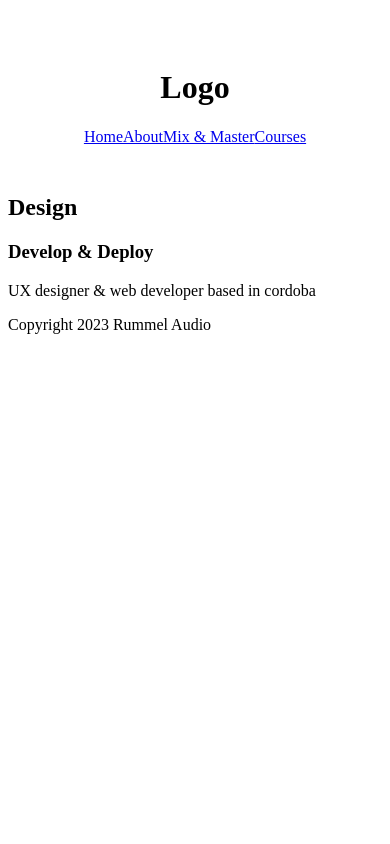
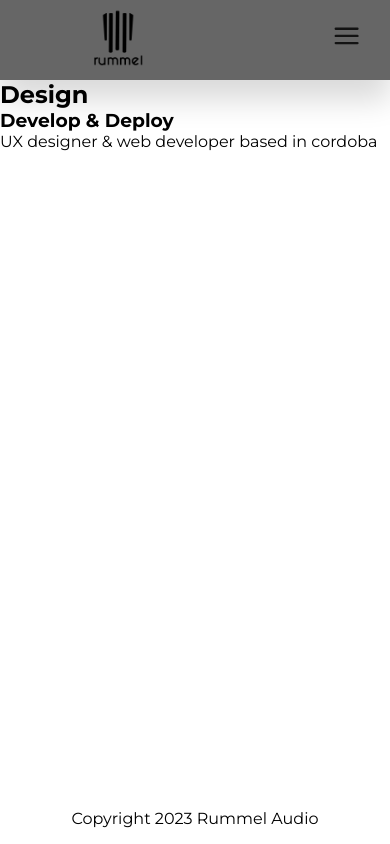
Before and after one commit to maguialiaga/Rummel, a Gatsby site: page / in a window 390 px wide. Built offline with nearby package versions, Linux system fonts and the light colour scheme; Gatsby itself is replaced by a stand-in of ours.

Commit message:
working responsive changes

```diff
--- a/gatsby-config.js
+++ b/gatsby-config.js
@@ -8,5 +8,17 @@
  * @type {import('gatsby').GatsbyConfig}
  */
 module.exports = {
-  plugins: [`gatsby-plugin-styled-components`],
+  plugins: [
+    `gatsby-plugin-styled-components`,
+    {
+      resolve: `gatsby-plugin-google-fonts`,
+      options: {
+        fonts: [
+          `Montserrat:300,400,500,700`,
+          `Inter:wght@200,300,400,500,`, // you can also specify font weights and styles
+        ],
+        display: "swap",
+      },
+    },
+  ],
 };
--- a/package.json
+++ b/package.json
@@ -15,9 +15,12 @@
   "dependencies": {
     "babel-plugin-styled-components": "^2.1.1",
     "gatsby": "^5.8.1",
+    "gatsby-plugin-google-fonts": "^1.0.1",
     "gatsby-plugin-styled-components": "^6.8.0",
     "react": "^18.2.0",
     "react-dom": "^18.2.0",
+    "react-icons": "^4.8.0",
+    "react-router-dom": "^6.10.0",
     "styled-components": "^5.3.9"
   },
   "repository": {
--- /dev/null
+++ b/src/components/Footer.js
@@ -0,0 +1,15 @@
+import React from "react";
+import styled from "styled-components";
+
+const FooterStyles = styled.footer`
+  text-align: center;
+  padding: 1rem;
+`;
+
+export default function Footer() {
+  return (
+    <>
+      <FooterStyles>Copyright 2023 Rummel Audio</FooterStyles>
+    </>
+  );
+}
--- a/src/components/Layout.js
+++ b/src/components/Layout.js
@@ -1,17 +1,38 @@
 import React from "react";
-import Navbar from "./navbar";
+import Navbar from "../components/Navbar";
+import Footer from "./Footer";
+import GlobalStyle from "../globalStyles"; // traigo los estilos globales que van a poder acceder todos
 
+import styled, { ThemeProvider } from "styled-components";
+
+const theme = {
+  color: {
+    text: "black",
+    background: "white",
+  },
+  fonts: {
+    header: "Montserrat",
+    body: "Inter",
+  },
+}; //aca agrego fonts, colors, etc todo lo que va a usar la pag
+
+const LayoutStyles = styled.div`
+  min-height: 100vh;
+  display: grid;
+  grid-template-rows: auto 1fr auto; //esto significa que el navbar va a ocupar el espacio que yo le ponga y el footer lo mismo dentro de esos 100hv, el contenido siempre va a estar envuelto en estos dos y tambien va a tomar al menos 1 fraccion/hole para disponer de ese espacio del medio. El navbar y footer siempre van a estar pegados a los extremos de la pagina
+`;
 export default function Layout({ children }) {
   return (
-    <div className="layout">
-      <Navbar />
-      <div className="content">
-        {children}
-        {/* Content of each page, will inyect this later on */}
-      </div>
-      <footer>
-        <p>Copyright 2023 Rummel Audio</p>
-      </footer>
-    </div>
+    <>
+      <ThemeProvider theme={theme}>
+        <GlobalStyle />
+        <LayoutStyles>
+          <Navbar />
+          {children}
+          {/* Content of each page, will inyect in children, todos van a tener NavBar y Footer*/}
+          <Footer />
+        </LayoutStyles>
+      </ThemeProvider>
+    </>
   );
 }
--- a/src/components/Navbar.js
+++ b/src/components/Navbar.js
@@ -1,68 +1,77 @@
 import { Link } from "gatsby";
-import React from "react";
-import styled from "styled-components";
-
-const Container = styled.div`
-  margin: 3rem auto;
-  max-width: 600px;
-  display: flex;
-  flex-direction: column;
-  align-items: center;
-  justify-content: center;
-`;
-//prueba de cambios con git
-
-// const UserWrapper = styled.div`
-//   display: flex;
-//   align-items: center;
-//   margin: 0 auto 12px auto;
-//   &:last-child {
-//     margin-bottom: 0;
-//   }
-// `
-
-// const Avatar = styled.img`
-//   flex: 0 0 96px;
-//   width: 96px;
-//   height: 96px;
-//   margin: 0;
-// `
-
-// const Description = styled.div`
-//   flex: 1;
-//   margin-left: 18px;
-//   padding: 12px;
-// `
-
-// const Username = styled.h2`
-//   margin: 0 0 12px 0;
-//   padding: 0;
-// `
-
-// const Excerpt = styled.p`
-//   margin: 0;
-// `
-
-// const User = props => (
-//   <UserWrapper>
-//     <Avatar src={props.avatar} alt="" />
-//     <Description>
-//       <Username>{props.username}</Username>
-//       <Excerpt>{props.excerpt}</Excerpt>
-//     </Description>
-//   </UserWrapper>
-// )
+import React, { useEffect, useState } from "react";
+// import { navigate } from "@reach/router";
+// import { useLocation } from "react-router-dom";
+import logo from "../assets/logo-rummel.png";
+import data from "../data/NavBarData";
+import {
+  Nav,
+  NavbarContainer,
+  NavLogo,
+  NavIcon,
+  MobileIcon,
+  NavMenu,
+  NavLinks,
+  NavItem,
+} from "../styles/NavBarStyles";
+import { FiMenu, FiX } from "react-icons/fi";
+import { IconContext } from "react-icons";
 
 export default function Navbar() {
+  const [click, setClick] = useState(false);
+  const [scroll, setScroll] = useState(false);
+
+  // const location = useLocation();
+
+  const handleClick = () => {
+    setClick(!click);
+  };
+
+  // const scrollTo = (id) => {
+  //   const element = document.getElementById(id);
+
+  //   element.scrollIntoView({
+  //     behavior: "smooth",
+  //   });
+  // };
+
+  const closeMobileMenu = () => {
+    setClick(false);
+  };
+  const changeNav = () => {
+    if (window.scrollY >= 80) {
+      setScroll(true);
+    } else {
+      setScroll(false);
+    }
+  };
+
+  useEffect(() => {
+    changeNav();
+    window.addEventListener("scroll", changeNav);
+  }, []);
+
   return (
-    <Container>
-      <h1>Logo</h1>
-      <div className="links">
-        <Link to="/">Home</Link>
-        <Link to="/about">About</Link>
-        <Link to="/mix&master">Mix & Master</Link>
-        <Link to="/courses">Courses</Link>
-      </div>
-    </Container>
+    <>
+      <IconContext.Provider value={{ color: "#131313" }}>
+        <Nav active={scroll} click={click}>
+          <NavbarContainer>
+            <NavLogo to="/" onClick={closeMobileMenu}>
+              <NavIcon src={logo} alt="logo" />
+            </NavLogo>
+            <MobileIcon onClick={handleClick}>
+              {click ? <FiX /> : <FiMenu />}
+            </MobileIcon>
+            <NavMenu onClick={handleClick} click={click}>
+              {data.map((el, index) => (
+                <NavItem key={index}>
+                  <NavLinks to={el.to}>{el.text}</NavLinks>
+                </NavItem>
+              ))}
+            </NavMenu>
+          </NavbarContainer>
+        </Nav>
+      </IconContext.Provider>
+    </>
   );
 }
--- /dev/null
+++ b/src/data/NavBarData.js
@@ -0,0 +1,22 @@
+const data = [
+  {
+    to: "/mix&master",
+    text: "Mix & Mastering",
+    id: "mix&master",
+  },
+  {
+    to: "/courses",
+    text: "Courses",
+  },
+  {
+    to: "/about",
+    text: "About",
+    id: "about",
+  },
+  {
+    to: "/",
+    text: "Contact",
+  },
+];
+
+export default data;
--- /dev/null
+++ b/src/globalStyles.js
@@ -0,0 +1,33 @@
+import styled, { createGlobalStyle } from "styled-components";
+
+const GlobalStyle = createGlobalStyle`
+  *{
+  box-sizing: border-box;
+  margin: 0;
+  padding: 0;
+  font-family: 'Montserrat', sans-serif;
+  }
+`;
+
+export const Container = styled.div`
+  width: 100%;
+  max-width: 1300px;
+  margin-right: auto;
+  margin-left: auto;
+  padding: 0 50px;
+  @media screen and (max-width: 960px) {
+    padding: 0 30px;
+  }
+`;
+
+export default GlobalStyle;
+
+// body{
+//   /* background:${({ theme }) => theme.color.text}; */
+//   color:${({ theme }) => theme.color.text};
+//   font-family:${({ theme }) => theme.fonts.body}, sans-serif;
+// }
+
+// h1 h2 h3 {
+//   font-family:${({ theme }) => theme.fonts.header}, sans-serif;
+// }
--- /dev/null
+++ b/src/styles/NavBarStyles.js
@@ -0,0 +1,187 @@
+import styled from "styled-components";
+import { Container } from "../globalStyles";
+import { Link } from "gatsby";
+
+export const Nav = styled.nav`
+  background-color: rgb(0, 0, 0, 0.6);
+  backdrop-filter: blur(8px);
+  box-shadow: 0 20px 30px rgb(0, 0, 0, 0.15);
+  /* width: 100%; */
+  height: 80px;
+  display: flex;
+  justify-content: center;
+  align-items: center;
+  font-size: 1rem;
+  /* position: fixed; */
+  position: sticky;
+  top: 0;
+  z-index: 999;
+  @media screen and (max-width: 960px) {
+    transition: 0.8s all ease;
+  }
+`;
+
+export const NavbarContainer = styled(Container)`
+  display: flex;
+  justify-content: space-between;
+  height: 80px;
+  z-index: 1;
+  width: 100%;
+  max-width: 1000px;
+  ${Container}
+`;
+
+export const NavLogo = styled(Link)`
+  justify-self: flex-start;
+  cursor: pointer;
+  text-decoration: none;
+  font-size: 2rem;
+  display: flex;
+  align-items: center;
+  z-index: 50;
+  margin-left: 2rem;
+`;
+
+export const NavIcon = styled.img`
+  margin-right: 0 0.5rem;
+  width: 7rem;
+`;
+
+export const MobileIcon = styled.div`
+  display: none;
+  z-index: 50;
+  @media screen and (max-width: 960px) {
+    display: block;
+    position: absolute;
+    top: 0;
+    right: 0;
+    transform: translate(-100%, 60%);
+    font-size: 1.8rem;
+    cursor: pointer;
+  }
+`;
+
+export const NavMenu = styled.ul`
+  display: flex;
+  align-items: center;
+  list-style: none;
+  text-align: center;
+  width: 100%;
+  @media screen and (max-width: 960px) {
+    flex-direction: column;
+    width: 100%;
+    height: 90vh;
+    position: fixed;
+    padding-top: 30%;
+    top: 0;
+    left: 0;
+    opacity: ${({ click }) => (click ? 1 : 0)};
+    visibility: ${({ click }) => (click ? "visible" : "hidden")};
+    transform: translateY(${({ click }) => (click ? "0" : "-10px")});
+    transition: opacity 0.5s ease;
+    background-color: rgb(0, 0, 0, 0.6);
+  }
+  > li:first-child {
+    margin-left: auto;
+  }
+`;
+
+export const NavItem = styled.li`
+  height: 80px;
+  cursor: pointer;
+  @media screen and (max-width: 960px) {
+    width: 100%;
+    &:hover {
+      border: none;
+    }
+  }
+`;
+
+export const NavLinks = styled(Link)`
+  color: black;
+  display: flex;
+  align-items: center;
+  text-decoration: none;
+  padding: 0.5rem 1rem;
+  height: 100%;
+  &:hover {
+    color: #fff;
+    transition: all 0.3s ease;
+  }
+  @media screen and (max-width: 960px) {
+    text-align: center;
+    padding: 2rem;
+    width: 100%;
+    display: table;
+    &:hover {
+      color: #fff;
+      transition: all 0.3s ease;
+    }
+  }
+`;
+
+export const NavBtnLink = styled(Link)`
+  display: flex;
+  justify-content: center;
+  align-items: center;
+  text-decoration: none;
+  padding: 8px 16px;
+  height: 100%;
+  width: 100%;
+  border: none;
+  outline: none;
+`;
+
+//  nav ul {
+//     /* width: 100%;
+//     margin: 0rem;
+//     padding: 0;
+//     list-style-type: none;
+//     display: grid;
+//     grid-template-columns: repeat(4, auto);
+//     align-items: center;
+//     justify-content: space-between;
+//     @media (min-width: 768px) {
+//       grid-template-columns: 1fr repeat(3, auto);
+//     } */
+//     width: 100%;
+//     margin: 0rem;
+//     padding: 0;
+//     align-items: center;
+//     top: 0;
+//     justify-content: space-between;
+//     list-style-type: none;
+//     position: fixed;
+//     background-color: rgb(0, 0, 0, 0.6);
+//     backdrop-filter: blur(8px);
+//     box-shadow: 0 20px 30px rgb(0, 0, 0, 0.15);
+//     display: grid;
+//     grid-template-columns: repeat(4, auto);
+//     @media (min-width: 768px) {
+//       grid-template-columns: 1fr repeat(3, auto);
+//     }
+//   }
+//   nav ul li a {
+//     display: inline-block;
+//     padding: 1rem;
+//     text-decoration: none;
+//     font-family: ${({ theme }) => theme.fonts.body}, sans-serif;
+//     position: relative;
+//     color: white;
+//     ::after {
+//       content: "";
+//       position: absolute;
+//       width: 100%;
+//       transform: scaleX(0);
+//       height: 2px;
+//       bottom: 0;
+//       left: 0;
+//       background-color: white;
+//       transform-origin: bottom right;
+//       transition: transform 0.25s ease-out;
+//     }
+//     :hover::after {
+//       transform: scaleX(1);
+//       transform-origin: bottom left;
+//     }
+//   }
```
Also changed, not shown: src/assets/logo-rummel.png (added), src/styles/global.js (deleted), 1 other file.
